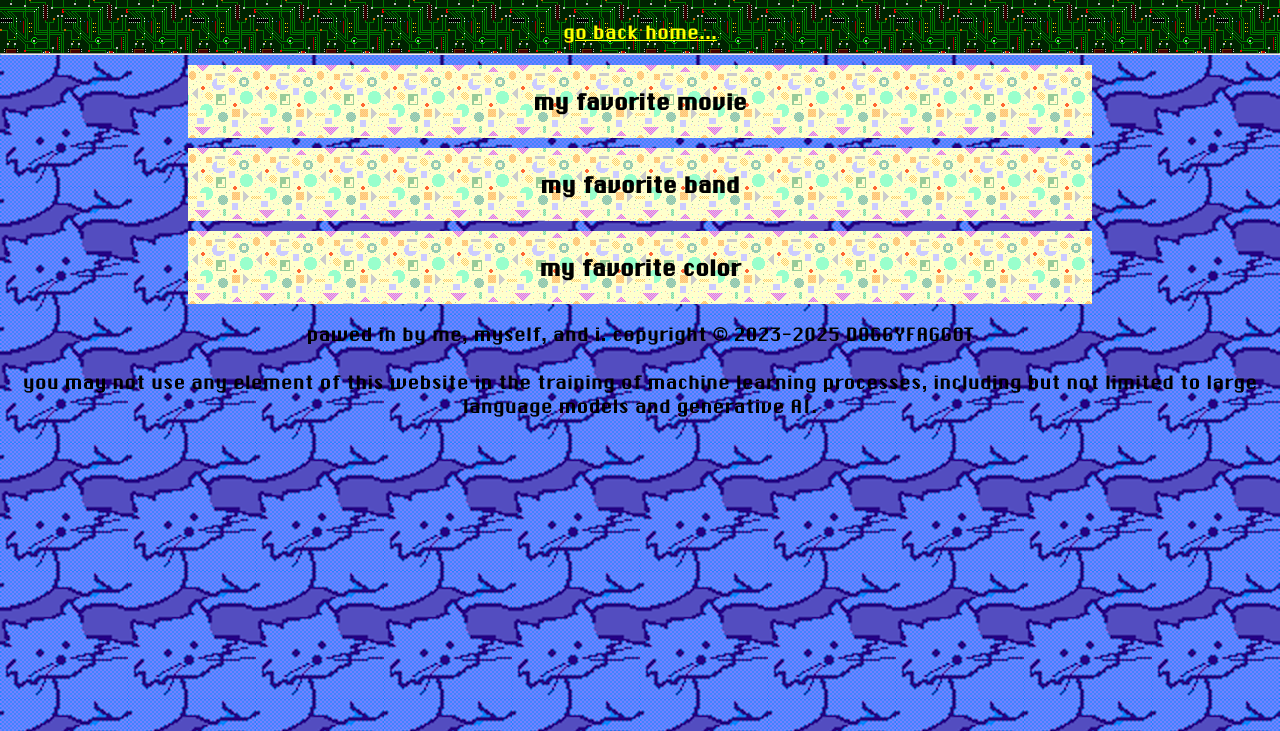
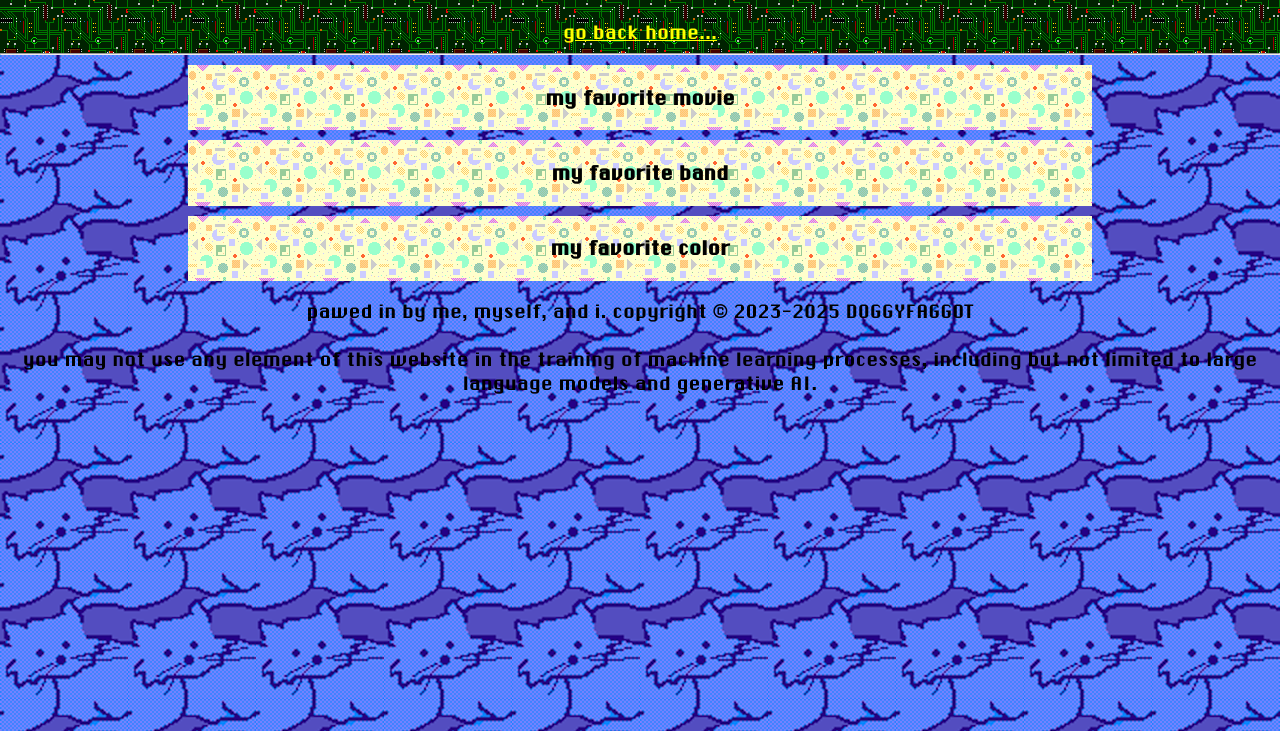
Before and after one commit to katiekat80/doggyfaggot, a plain HTML site: page faves.html in a window 1280 px wide. Shown: the part 69-800 px from the top of the page. Drawn offline with Linux system fonts and the light colour scheme.

Commit message:
Update main.css

```diff
--- a/styleSheets/main.css
+++ b/styleSheets/main.css
@@ -4,7 +4,7 @@
 }
 @media screen and (min-width: 1020px){
     body {
-        font-size: large;
+        font-sizemedium: medium;
     }
     main {
         margin: 0 10%;
@@ -14,13 +14,13 @@
         padding-top: 1px;
     }
     main article {
-        font-size: large;
+        font-size: medium;
     }
 }
 html {
     font-family: Chicago;
     text-align: center;
-    font-size: x-large;
+    font-size: large;
 }
 body {
     margin: 0;
```
